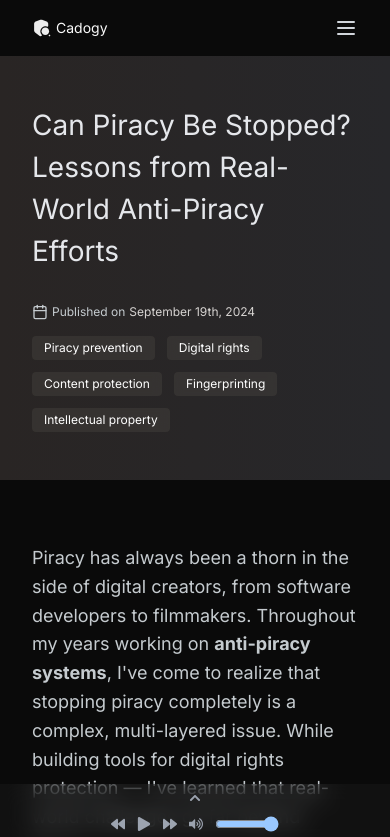
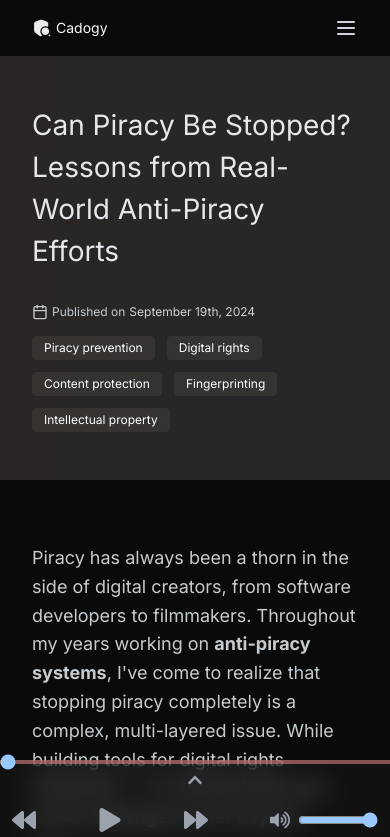
Before and after one commit to Cadogy/Cadogy_Site_2025, a Next.js app: page /articles/can-piracy-be-stopped in a window 390 px wide. Shown: the top 837 px of the page. Built offline with nearby package versions, Linux system fonts and the light colour scheme; no server answers.

Commit message:
mobile scrubber and audio client changes

```diff
--- a/src/app/(default)/articles/can-piracy-be-stopped/page.tsx
+++ b/src/app/(default)/articles/can-piracy-be-stopped/page.tsx
@@ -45,7 +45,10 @@ export const metadata: Metadata = {
 const ArticlePage: FC = () => {
   return (
     <>
-      <PodcastFloater audioSrc="/article-audio/can-piracy-be-stopped.wav" />
+      <PodcastFloater
+        audioSrc="/article-audio/can-piracy-be-stopped.wav"
+        scrubberColor="hsl(0deg 100%,79.31%,50%)"
+      />
       <ArticleHeader
         title={metadata.title as string}
         date="September 19th, 2024"
--- a/src/components/elements/postcastFloater.tsx
+++ b/src/components/elements/postcastFloater.tsx
@@ -13,21 +13,24 @@ import {
 
 interface PodcastFloaterProps {
   audioSrc: string
+  scrubberColor: string
 }
 
-const PodcastFloater: React.FC<PodcastFloaterProps> = ({ audioSrc }) => {
+const PodcastFloater: React.FC<PodcastFloaterProps> = ({
+  audioSrc,
+  scrubberColor,
+}) => {
   const [isPlaying, setIsPlaying] = useState(false)
-  const [audio, setAudio] = useState<HTMLAudioElement | null>(null) // Set initial state to null
+  const [audio, setAudio] = useState<HTMLAudioElement | null>(null)
   const [currentTime, setCurrentTime] = useState(0)
   const [duration, setDuration] = useState(0)
   const [volume, setVolume] = useState(1)
   const [isMobile, setIsMobile] = useState(false)
-  const [showAdvanced, setShowAdvanced] = useState(false) // Advanced toggle
+  const [showAdvanced, setShowAdvanced] = useState(false)
 
   const scrubberRef = useRef<HTMLInputElement>(null)
 
   useEffect(() => {
-    // Create audio element only on the client side
     if (typeof window !== "undefined") {
       const newAudio = new Audio(audioSrc)
       setAudio(newAudio)
@@ -84,13 +87,13 @@ const PodcastFloater: React.FC<PodcastFloaterProps> = ({ audioSrc }) => {
 
   const skipForward = () => {
     if (audio) {
-      audio.currentTime = Math.min(audio.currentTime + 15, duration) // Skip 15 seconds forward
+      audio.currentTime = Math.min(audio.currentTime + 15, duration)
     }
   }
 
   const skipBackward = () => {
     if (audio) {
-      audio.currentTime = Math.max(audio.currentTime - 15, 0) // Skip 15 seconds backward
+      audio.currentTime = Math.max(audio.currentTime - 15, 0)
     }
   }
 
@@ -114,29 +117,48 @@ const PodcastFloater: React.FC<PodcastFloaterProps> = ({ audioSrc }) => {
 
   return (
     <div
-      className={`fixed z-50 flex select-none flex-col items-center p-3 text-sm backdrop-blur-md transition-all duration-300 ${
+      className={`fixed z-50 flex select-none flex-col items-center text-sm backdrop-blur-md transition-all duration-300 ${
         isMobile
           ? "bottom-0 left-0 w-full bg-neutral-800/30 text-white"
           : "bottom-4 right-4 space-y-2 rounded-md bg-neutral-800/30"
       }`}
     >
+      {/* Thin scrubber line, visible only when advanced controls are hidden */}
+      {!showAdvanced && (
+        <input
+          type="range"
+          ref={scrubberRef}
+          min="0"
+          max={duration}
+          value={currentTime}
+          onChange={handleScrubberChange}
+          className={`h-1 w-full appearance-none bg-gray-400 transition-opacity duration-300 ease-in-out ${
+            isMobile && !showAdvanced ? "opacity-100" : "opacity-0"
+          }`}
+          style={{
+            appearance: "none",
+            background: scrubberColor,
+          }}
+        />
+      )}
+
       {/* Toggle Button for Advanced Controls */}
       <button
         onClick={toggleAdvanced}
         className={`text-gray-400 hover:text-gray-300 ${
-          isMobile ? "-mt-1 mb-3" : ""
+          isMobile ? "my-2" : "my-2"
         }`}
       >
         {showAdvanced ? (
-          <FaChevronDown className="h-3 w-3" />
+          <FaChevronDown className="h-4 w-4" />
         ) : (
-          <FaChevronUp className="h-3 w-3" />
+          <FaChevronUp className="h-4 w-4" />
         )}
       </button>
 
-      {/* Smoothly toggle Scrubber and Time (Advanced Controls) */}
+      {/* Advanced Controls */}
       <div
-        className={`flex w-full flex-col items-center justify-center transition-all duration-300 ease-in-out ${
+        className={`flex w-full flex-col items-center justify-center px-3 transition-all duration-300 ease-in-out ${
           showAdvanced
             ? "max-h-40 scale-100 opacity-100"
             : "max-h-0 scale-95 opacity-0"
@@ -144,7 +166,7 @@ const PodcastFloater: React.FC<PodcastFloaterProps> = ({ audioSrc }) => {
         style={{
           transformOrigin: "top center",
           overflow: "hidden",
-          maxHeight: showAdvanced ? "120px" : "0px", // Limit the maximum height when expanded
+          maxHeight: showAdvanced ? "120px" : "0px",
         }}
       >
         <input
@@ -163,29 +185,34 @@ const PodcastFloater: React.FC<PodcastFloaterProps> = ({ audioSrc }) => {
       </div>
 
       {/* Play/Pause and Skip Controls */}
-      <div className="flex items-center space-x-3">
+      <div className="flex w-full items-center justify-between space-x-3 p-3">
         <button
           onClick={skipBackward}
           className="text-gray-400 hover:text-gray-300"
         >
-          <FaBackward />
+          <FaBackward className="h-6 w-6" />
         </button>
 
         <button
           onClick={togglePlayPause}
           className="text-gray-400 hover:text-gray-300"
         >
-          {isPlaying ? <FaPause /> : <FaPlay />}
+          {isPlaying ? (
+            <FaPause className="h-6 w-6" />
+          ) : (
+            <FaPlay className="h-6 w-6" />
+          )}
         </button>
 
         <button
           onClick={skipForward}
           className="text-gray-400 hover:text-gray-300"
         >
-          <FaForward />
+          <FaForward className="h-6 w-6" />
         </button>
 
-        <FaVolumeUp className="text-gray-400" />
+        <div className="flex items-center space-x-2">
+          <FaVolumeUp className="h-5 w-5 text-gray-400" />
           <input
             type="range"
             min="0"
@@ -193,8 +220,9 @@ const PodcastFloater: React.FC<PodcastFloaterProps> = ({ audioSrc }) => {
             step="0.01"
             value={volume}
             onChange={handleVolumeChange}
-          className="w-16"
+            className="w-20"
           />
+        </div>
       </div>
     </div>
   )
```
Lines whose indentation alone changed are shown as unchanged.
